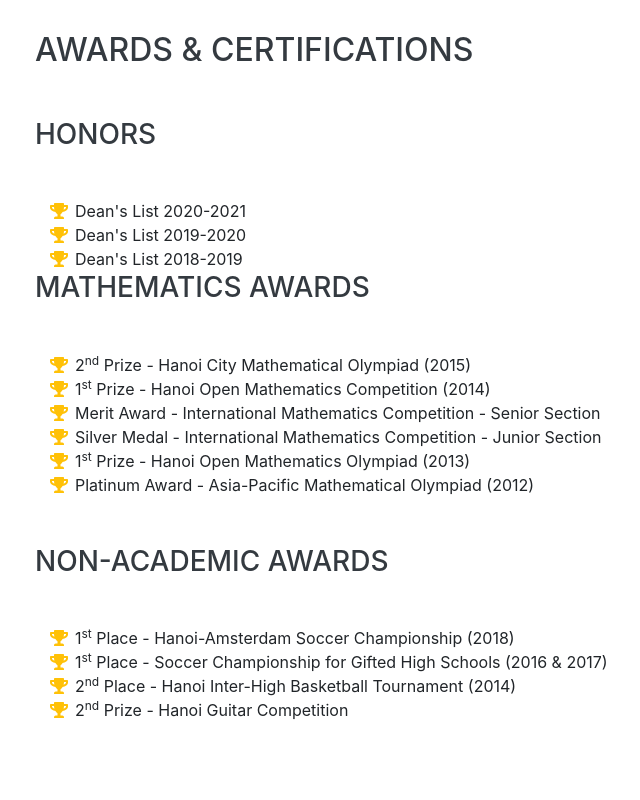
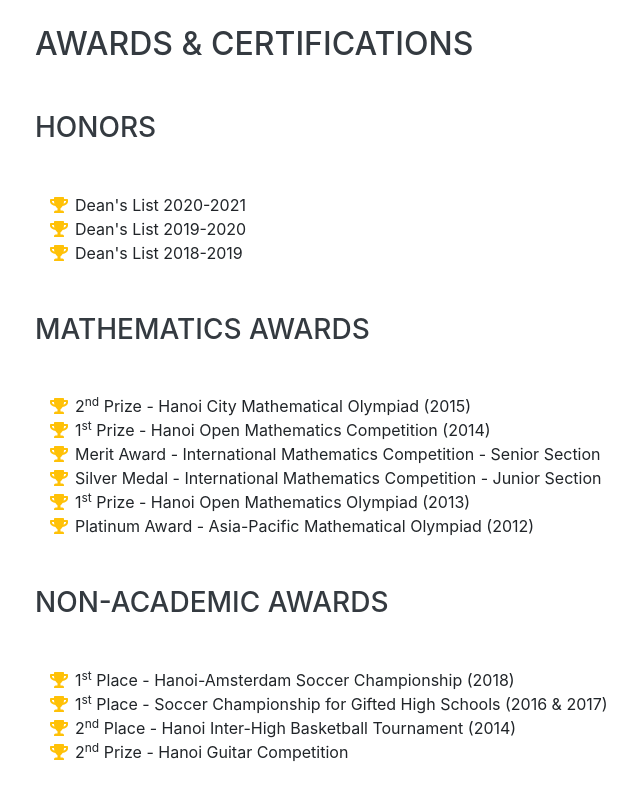
Before and after one commit to leohohoho/leohohoho.github.io, a website with bundled scripts: page index.html in a window 1280 px wide. Shown: the part 6541-7341 px from the top of the page, without its empty margins (285-925 px from the left). Before the commit the page ends 7318 px from the top, so only its background shows below. Built offline with nearby package versions, Linux system fonts and the light colour scheme; a web font is replaced by a local one.

Commit message:
Update index.html

```diff
--- a/index.html
+++ b/index.html
@@ -314,7 +314,7 @@
             Dean's List 2018-2019</li>
         </ul>
 
-        <h3 class="mb-5">Mathematics Awards</h3>
+        <h3 class="mt-5 mb-5">Mathematics Awards</h3>
         <ul class="fa-ul mb-0">
           <li>
             <i class="fa-li fa fa-trophy text-warning"></i>
```
